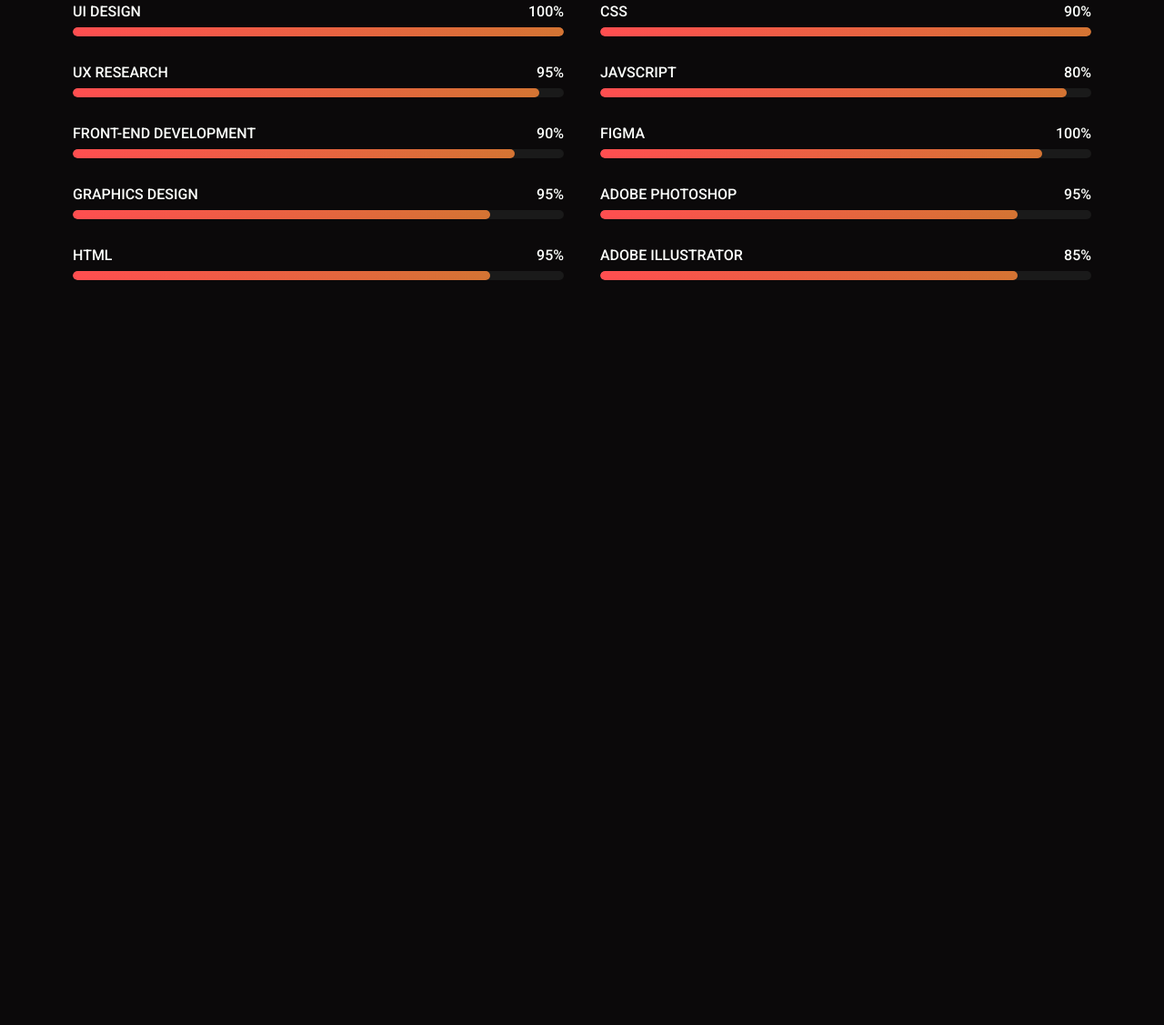
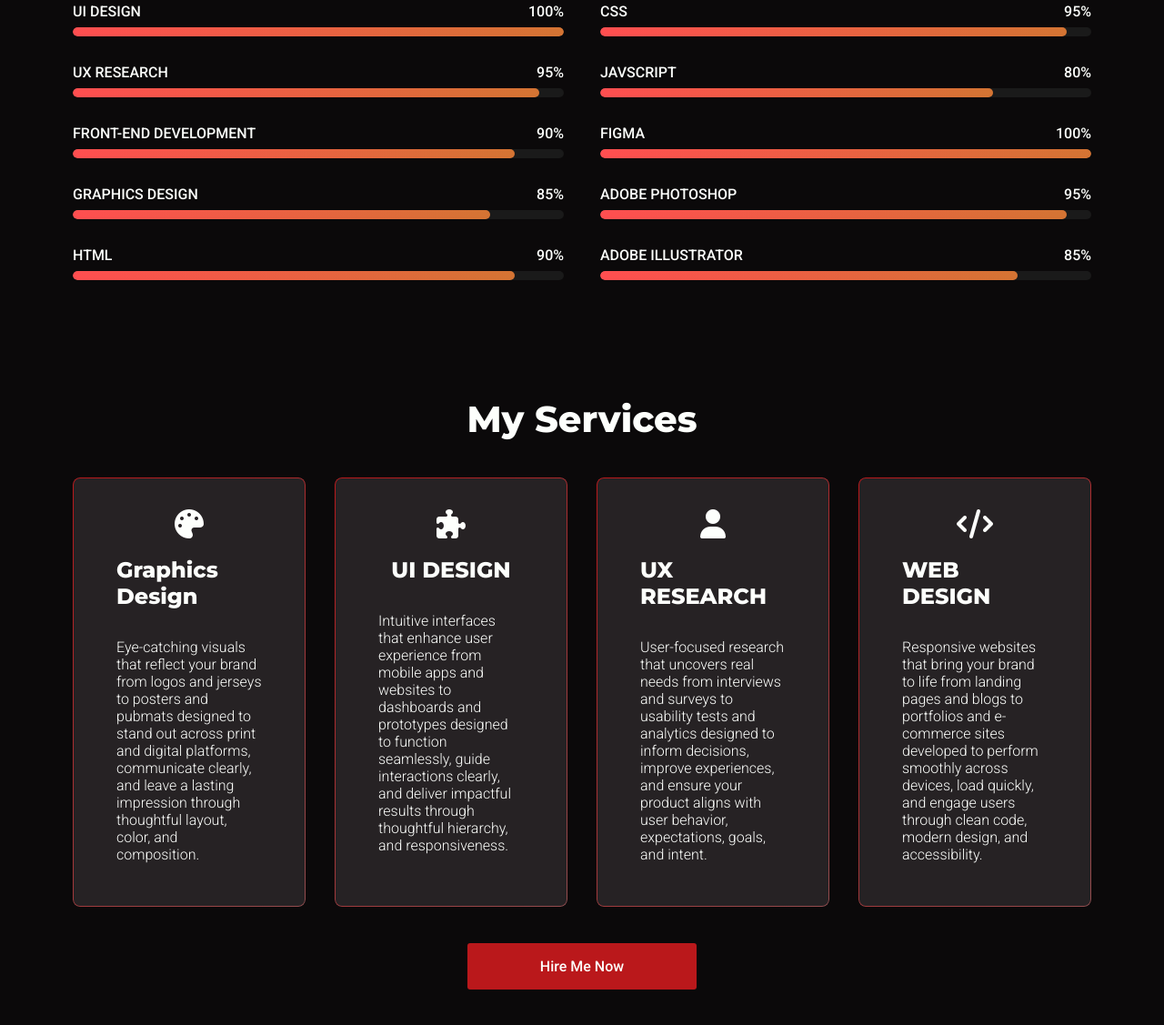
Before and after one commit to Maydoughrima/JohnLuisPortfolio-native, a plain HTML site: page landing.html in a window 1280 px wide. Shown: the part 1873-3000 px from the top of the page at 91% size. Before the commit the page ends 2245 px from the top, so only its background shows below. Drawn offline with Linux system fonts and the light colour scheme.

Commit message:
Added a Services section but it aint fully responsive yet

```diff
--- a/landing.html
+++ b/landing.html
@@ -157,34 +157,34 @@
         </div>
 
         <div class="skill">
-          <div class="skill-label"><span>GRAPHICS DESIGN</span><span>95%</span></div>
+          <div class="skill-label"><span>GRAPHICS DESIGN</span><span>85%</span></div>
           <div class="progress-bar"><div class="progress" style="width: 85%;"></div></div>
         </div>
          <div class="skill">
-          <div class="skill-label"><span>HTML</span><span>95%</span></div>
-          <div class="progress-bar"><div class="progress" style="width: 85%;"></div></div>
+          <div class="skill-label"><span>HTML</span><span>90%</span></div>
+          <div class="progress-bar"><div class="progress" style="width: 90%;"></div></div>
         </div>
       </div>
 
       <div class="skills-column">
         <div class="skill">
-          <div class="skill-label"><span>CSS</span><span>90%</span></div>
+          <div class="skill-label"><span>CSS</span><span>95%</span></div>
+          <div class="progress-bar"><div class="progress" style="width: 95%;"></div></div>
+        </div>
+
+        <div class="skill">
+          <div class="skill-label"><span>JAVSCRIPT</span><span>80%</span></div>
+          <div class="progress-bar"><div class="progress" style="width: 80%;"></div></div>
+        </div>
+
+        <div class="skill">
+          <div class="skill-label"><span>FIGMA</span><span>100%</span></div>
           <div class="progress-bar"><div class="progress" style="width: 100%;"></div></div>
         </div>
 
         <div class="skill">
-          <div class="skill-label"><span>JAVSCRIPT</span><span>80%</span></div>
+          <div class="skill-label"><span>ADOBE PHOTOSHOP</span><span>95%</span></div>
           <div class="progress-bar"><div class="progress" style="width: 95%;"></div></div>
-        </div>
-
-        <div class="skill">
-          <div class="skill-label"><span>FIGMA</span><span>100%</span></div>
-          <div class="progress-bar"><div class="progress" style="width: 90%;"></div></div>
-        </div>
-
-        <div class="skill">
-          <div class="skill-label"><span>ADOBE PHOTOSHOP</span><span>95%</span></div>
-          <div class="progress-bar"><div class="progress" style="width: 85%;"></div></div>
         </div>
          <div class="skill">
           <div class="skill-label"><span>ADOBE ILLUSTRATOR</span><span>85%</span></div>
@@ -192,9 +192,40 @@
         </div>
       </div>
     </div>
-
   </div>
 </section>
+      <section class="Services-section">
+        <div class="services-container">
+          <div class="services-header">
+            <h2>My Services</h2>
+          </div>
+          <div class="card-container">
+            <div class="cards">
+              <div class="card-icon"><i class="fa-solid fa-palette"></i></div>
+              <div class="service-name"><h3>Graphics Design</h3></div>
+              <div class="service-description">Eye-catching visuals that reflect your brand from logos and jerseys to posters and pubmats designed to stand out across print and digital platforms, communicate clearly, and leave a lasting impression through thoughtful layout, color, and composition.</div>
+            </div>
+            <div class="cards">
+              <div class="card-icon"><i class="fa-solid fa-puzzle-piece"></i></div>
+              <div class="service-name"><h3>UI DESIGN</h3></div>
+              <div class="service-description">Intuitive interfaces that enhance user experience from mobile apps and websites to dashboards and prototypes designed to function seamlessly, guide interactions clearly, and deliver impactful results through thoughtful hierarchy, and responsiveness.</div>
+            </div>
+            <div class="cards">
+              <div class="card-icon"><i class="fa-solid fa-user"></i></div>
+              <div class="service-name"><h3>UX RESEARCH</h3></div>
+              <div class="service-description">User-focused research that uncovers real needs from interviews and surveys to usability tests and analytics designed to inform decisions, improve experiences, and ensure your product aligns with user behavior, expectations, goals, and intent.</div>
+            </div>
+            <div class="cards">
+              <div class="card-icon"><i class="fa-solid fa-code"></i></i></div>
+              <div class="service-name"><h3>WEB DESIGN</h3></div>
+              <div class="service-description">Responsive websites that bring your brand to life from landing pages and blogs to portfolios and e-commerce sites developed to perform smoothly across devices, load quickly, and engage users through clean code, modern design, and accessibility.</div>
+            </div>
+            <div class="services-cta-hmn">
+              <a href="#"><div>Hire Me Now</div></a>
+            </div>
+          </div>
+        </div>
+      </section>
   <script src="jvs.js"></script>
   </body>
 </html>
--- a/landingstyles.css
+++ b/landingstyles.css
@@ -432,6 +432,92 @@
   width: 0;
   transition: width 1.5s ease-in-out;
 }
+/*Services*/
+.services-container{
+  padding: 4rem 5rem;
+  display: flex;
+  flex-direction: column;
+}
+.services-header{
+  display: flex;
+  justify-content: center;
+}
+.services-header h2{
+  font-size: 2.5rem;
+  font-family: 'Montserrat', sans-serif;
+  color: var(--secondary);
+}
+.card-container{
+  margin-top: 40px;
+  display: flex;
+  flex-wrap: wrap;
+  gap: 2rem;
+}
+.cards{
+  flex: 1 1 calc(25% - 2rem);
+  background-color: var(--neutral);
+  padding: 2rem 3rem;
+  display: flex;
+  flex-direction: column;
+  border-radius: 8px;
+  transition: background 0.3s ease;
+  position: relative;
+  z-index: 1;
+}
+.cards::before {
+  content: '';
+  position: absolute;
+  inset: 0;
+  border-radius: 8px;
+  padding: 1px; /* border thickness */
+  background: linear-gradient(135deg, var(--complimentary), #944d4f); /* gradient colors */
+  -webkit-mask:
+  linear-gradient(#fff 0 0) content-box,
+  linear-gradient(#fff 0 0);
+  -webkit-mask-composite: xor;
+  mask-composite: exclude;
+  z-index: -1;
+}
+.cards:hover{
+  background-color:rgb(68, 4, 5);
+}
+.card-icon{
+  font-size: 2rem;
+  align-self: center;
+  color: var(--secondary);
+}
+.service-name{
+  padding: 1rem 0rem;
+  align-self: center;
+}
+.service-name h3{
+  font-family: 'Montserrat', sans-serif;
+  font-size: 1.5rem;
+}
+.service-description{
+  padding: 1rem 0rem;
+  font-family: 'Roboto', sans-serif;
+  font-weight: 300;
+  text-align: start;
+}
+.services-cta-hmn{
+  padding-top: 0.50rem;
+  display: flex;
+  justify-content: center;
+  width: 100%;
+}
+.services-cta-hmn a{
+  color: var(--secondary);
+  text-decoration: none;
+}
+.services-cta-hmn a div{
+  background-color: var(--complimentary);
+  padding: 1rem 5rem;
+  border-radius: 3px;
+  font-family: 'Roboto', sans-serif;
+  font-size: 1rem;
+}
+
 @media (max-width: 1168px){
   .hero-container{
    justify-content: center;
```
